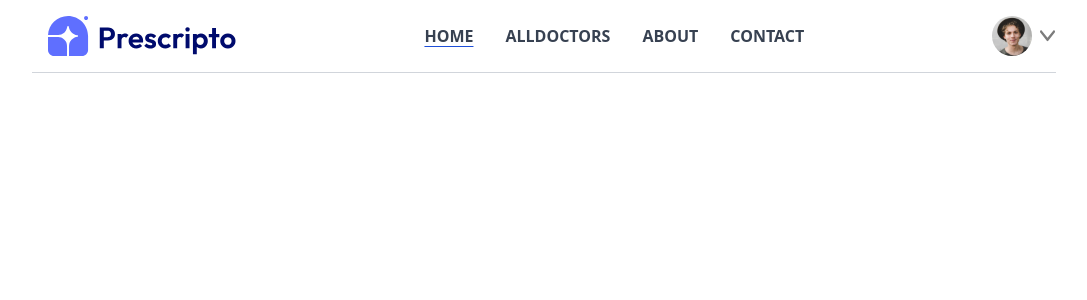
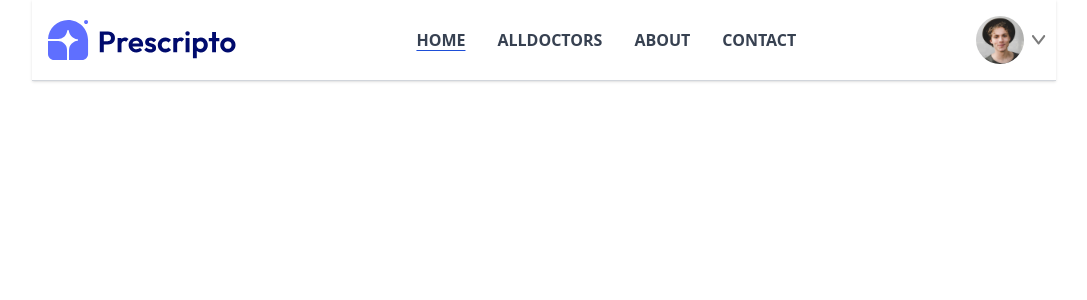
Before and after one commit to Ankit8412226/MediBooking, a React (Vite) app: page / in a window 1280 px wide. Shown: the top 300 px of the page, without its empty margins (96-1183 px from the left). Built offline with nearby package versions, Linux system fonts and the light colour scheme.

Commit message:
Header done

```diff
--- a/src/components/header.jsx
+++ b/src/components/header.jsx
@@ -10,18 +10,18 @@ const Header = () => {
     { name: "CONTACT", path: "/contact" },
   ];
 
-  const [token, setToken] = useState(true);
-  const [menuOpen, setMenuOpen] = useState(false);
+  const [token, setToken] = useState(true); // Correcting the state setter name
+  const [menu, setShowmenu] = useState(false); // Correcting the state setter
 
   return (
-    <header className="w-full border-b border-gray-300 flex items-center justify-between p-4 bg-white">
+    <div className="w-full border-b border-gray-300 flex items-center justify-between p-4 bg-white shadow">
       {/* Logo Section */}
       <div className="flex items-center justify-center">
         <img src={assets.logo} alt="Neurologist" className="h-10" />
       </div>
 
-      {/* Desktop Navigation Links */}
-      <nav className="hidden md:flex items-center justify-center space-x-8">
+      {/* Navigation Links */}
+      <div className="hidden md:flex items-center justify-center space-x-8 m-2">
         {navigationItems.map((item, index) => (
           <NavLink
             key={index}
@@ -35,27 +35,26 @@ const Header = () => {
             {item.name}
           </NavLink>
         ))}
-      </nav>
+      </div>
 
-      {/* Profile / Account Section */}
-      <div className="flex items-center justify-center">
+      {/* Profile/Account Button */}
+      <div className="flex items-center justify-center mr-4">
         {token ? (
-          <div className="relative group w-12 flex items-center cursor-pointer">
+          <div className="relative group w-12 flex items-center cursor-pointer gap-2">
             <img
               src={assets.profile_pic}
               alt="Profile"
-              className="w-10 h-10 rounded-full"
+              className=" rounded-full"
             />
-            <img
-              src={assets.dropdown_icon}
-              alt="Dropdown Icon"
-              className="ml-2 w-4 h-4"
-            />
+            <img src={assets.dropdown_icon} alt="Dropdown Icon" />
+
             {/* Dropdown Menu */}
-            <div className="absolute top-14 right-0 bg-[#F8F8F8] shadow-md rounded-md w-40 py-2 opacity-0 group-hover:opacity-100 transition-opacity duration-300 z-20">
+            <div className="absolute top-14 right-0 bg-[#F8F8F8] shadow-md rounded-md w-40 py-2 opacity-0 group-hover:opacity-100 group-hover:visible transition-opacity duration-300 z-20">
+              <div className="flex flex-col text-gray-700 text-sm">
                 <button className="w-full text-left px-4 py-2 hover:bg-gray-100 text-gray hover:text-black-600 cursor-pointer">
                   My Profile
                 </button>
+
                 <button className="w-full text-left px-4 py-2 hover:bg-gray-100">
                   My Appointments
                 </button>
@@ -64,48 +63,14 @@ const Header = () => {
                 </button>
               </div>
             </div>
+          </div>
         ) : (
-          <button className="bg-blue-600 text-white px-6 py-2 rounded-full hover:bg-blue-700 transition-all shadow-lg">
+          <button className="bg-blue-600 text-white px-6 py-2 rounded-full hover:bg-blue-700 transition-all shadow-lg hidden md:block">
             Create Account
           </button>
         )}
-        <div className="md:hidden flex items-center justify-center p-5">
-          <button onClick={() => setMenuOpen(!menuOpen)}>
-            <img src={assets.menu_icon} alt="menu icon" className="w-6 h-6" />
-          </button>
       </div>
     </div>
-
-      {/* Mobile Menu Button */}
-
-      {/* Mobile Navigation Menu */}
-      {menuOpen && (
-        <div className="md:hidden fixed inset-0 bg-black bg-opacity-50 z-40 flex justify-end">
-          <div className="bg-white w-64 h-full p-4 shadow-lg flex flex-col">
-            <button
-              className="self-end mb-4"
-              onClick={() => setMenuOpen(false)}
-            >
-              <img
-                src={assets.cross_icon}
-                alt="close menu"
-                className="w-6 h-6"
-              />
-            </button>
-            {navigationItems.map((item, index) => (
-              <NavLink
-                key={index}
-                to={item.path}
-                className="text-gray-700 cursor-pointer text-base font-bold py-2 hover:bg-gray-100 transition-all"
-                onClick={() => setMenuOpen(false)} // Close menu on navigation
-              >
-                {item.name}
-              </NavLink>
-            ))}
-          </div>
-        </div>
-      )}
-    </header>
   );
 };
 
```
Lines whose indentation alone changed are shown as unchanged.
